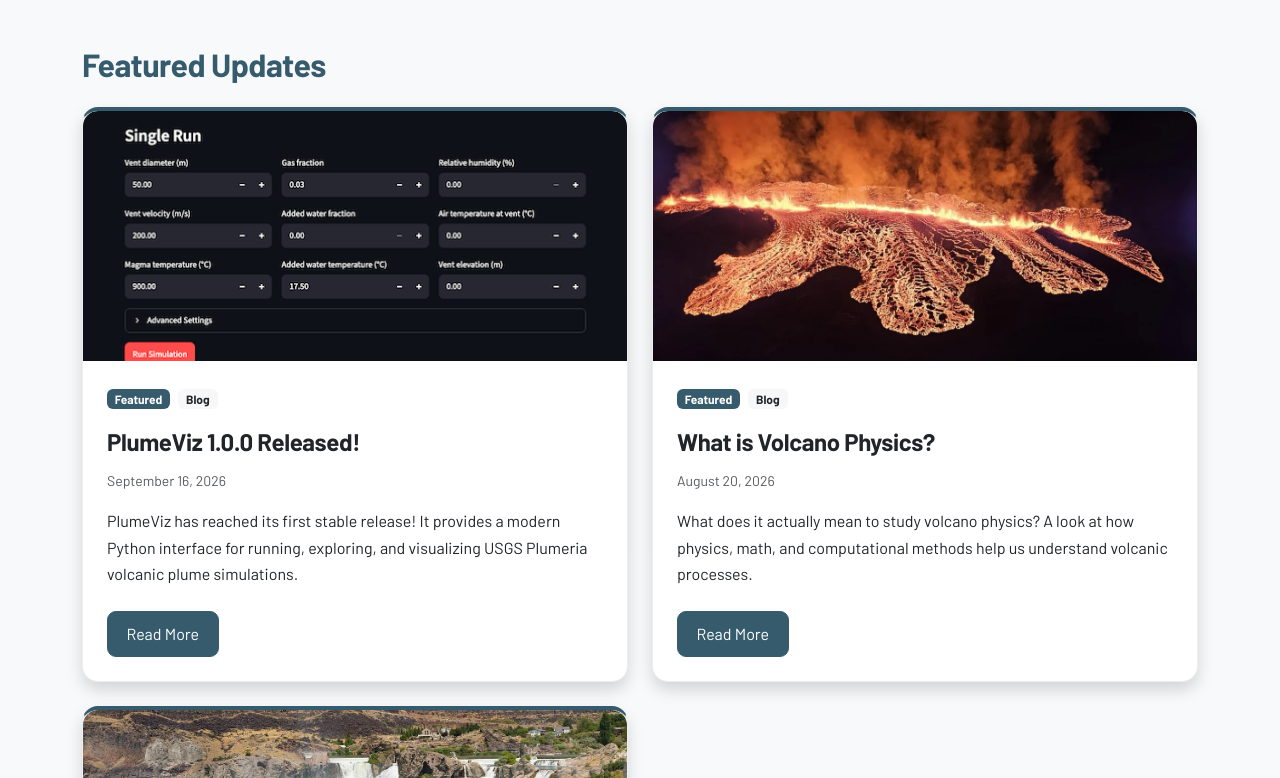
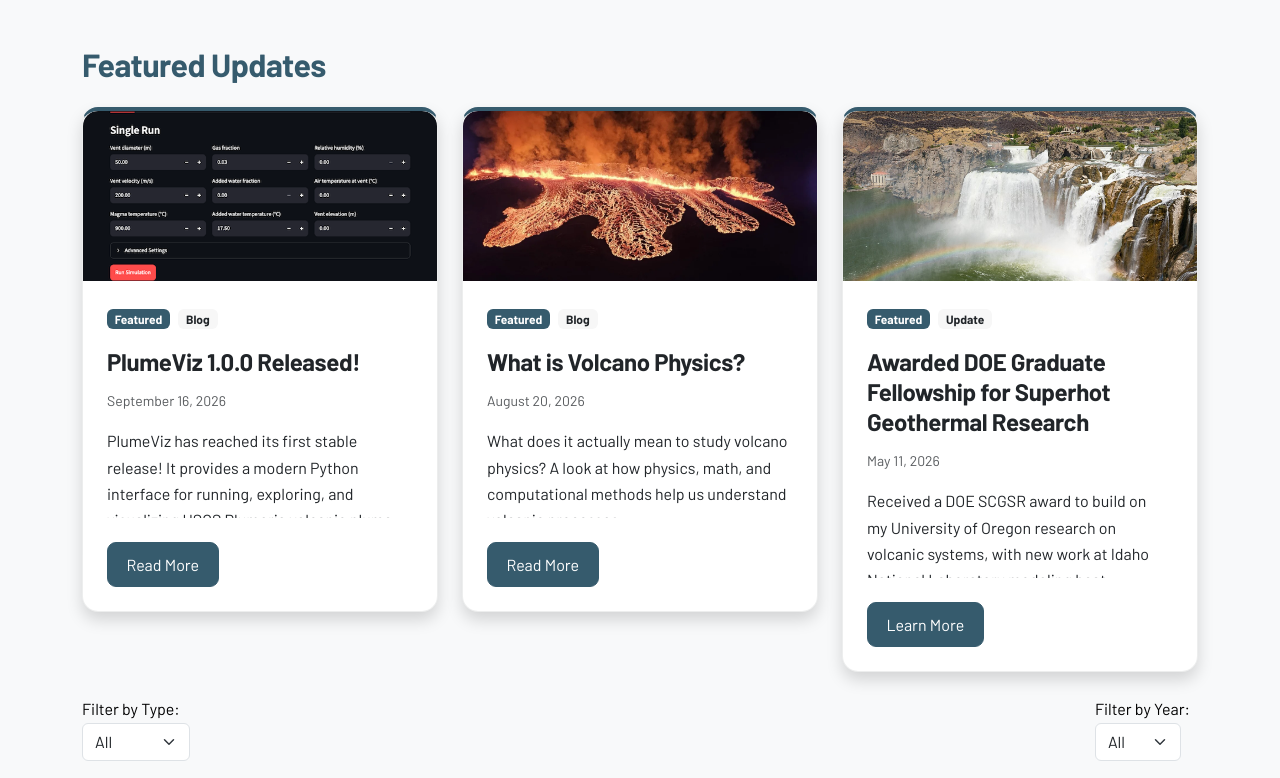
Before and after one commit to elcarrillo/portfolio, a Next.js app: page /updates in a window 1280 px wide. Shown: the part 462-1240 px from the top of the page. Built offline with nearby package versions, Linux system fonts and the light colour scheme.

Commit message:
compact featured updates

```diff
--- a/pages/updates.js
+++ b/pages/updates.js
@@ -119,10 +119,10 @@
         {featuredUpdates.map((update, index) => (
           <article
             key={index}
-            className="col-md-6 mb-4 d-flex"
+            className="col-lg-4 col-md-6 mb-4"
           >
             <div
-              className="card shadow h-100 w-100"
+              className="card shadow w-100"
               style={{
                 borderTop: '4px solid var(--bs-primary)',
               }}
@@ -133,7 +133,7 @@
                   alt={`Image for ${update.title}`}
                   className="card-img-top"
                   style={{
-                    height: '250px',
+                    height: '170px',
                     width: '100%',
                     objectFit: 'cover',
                   }}
@@ -163,7 +163,14 @@
                   {update.date}
                 </p>
 
-                <p className="card-text">
+                <p
+                  className="card-text"
+                  style={{
+                    height: '90px',
+                    overflowY: 'auto',
+                    paddingRight: '4px',
+                  }}
+                >
                   {update.snippet}
                 </p>
 
```
